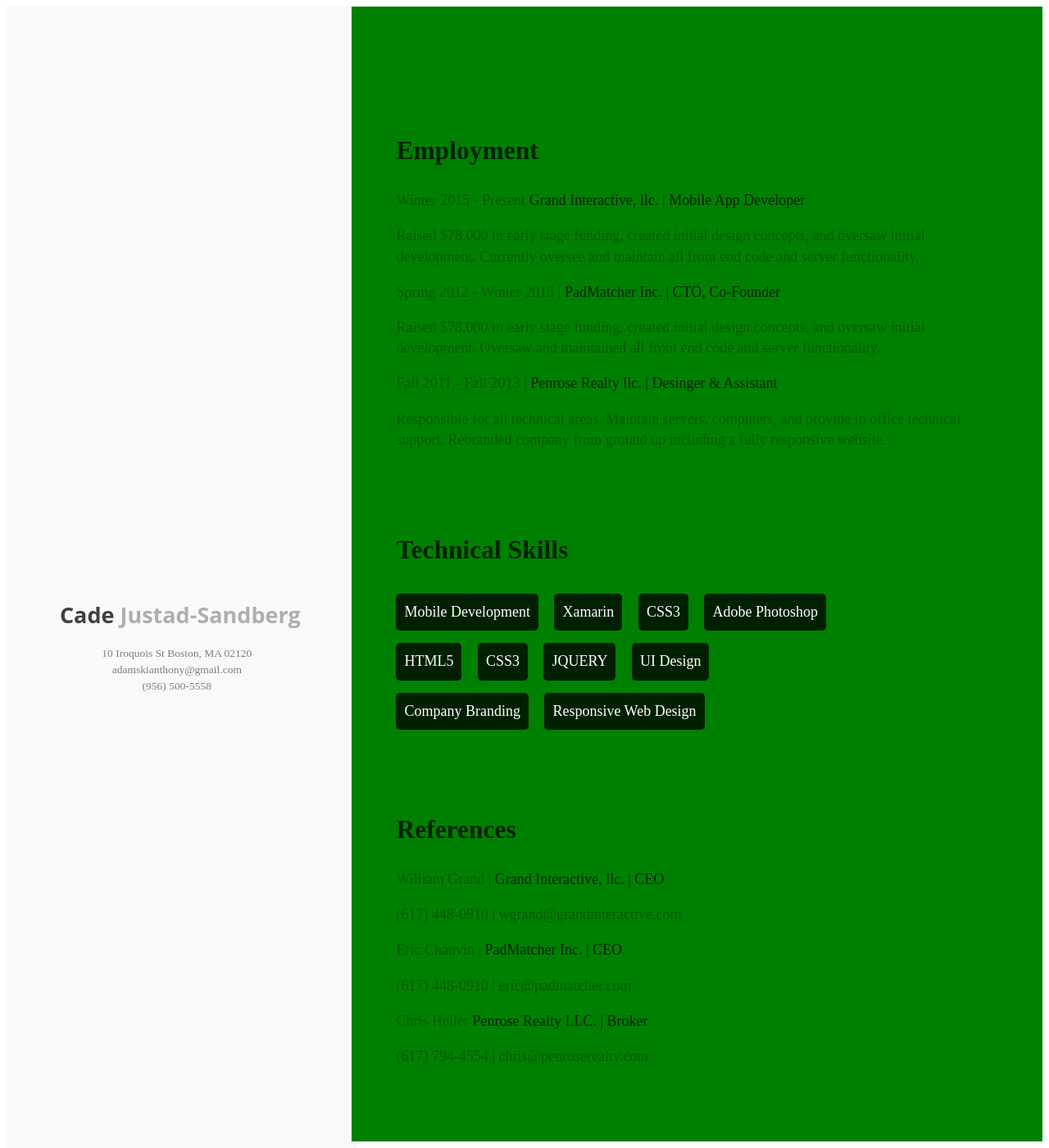
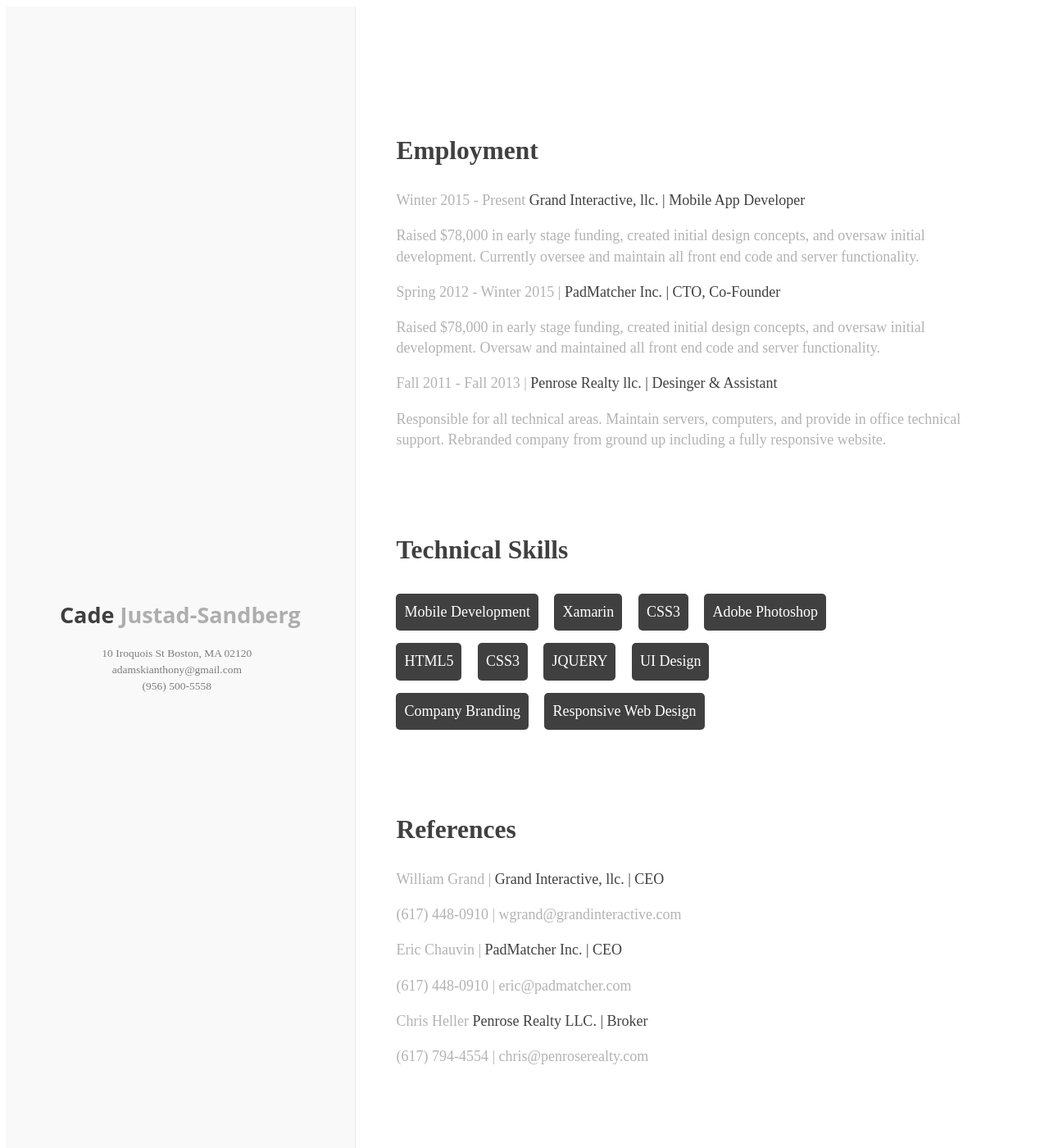
Before and after one commit to cadejs/cadejs.github.io, a Jekyll site: the page pages/resume.html, which Jekyll copies as it is, in a window 1280 px wide and 1400 px high. Shown: the whole window at 82% size. Built offline with Jekyll 4.4.1, drawn with Linux system fonts in a browser that asks for light colours.

Commit message:
correct colors

```diff
--- a/css/resume.css
+++ b/css/resume.css
@@ -48,7 +48,6 @@
 
 .right
 {
-	background: green;
 	float:right;
 	height:100%;
 	position:relative;
@@ -71,7 +70,7 @@
 
 .me-img
 {
-	background:#green ;
+
 	background-size:100%;
   background-position:0px;
 	border-radius:100%;
```
